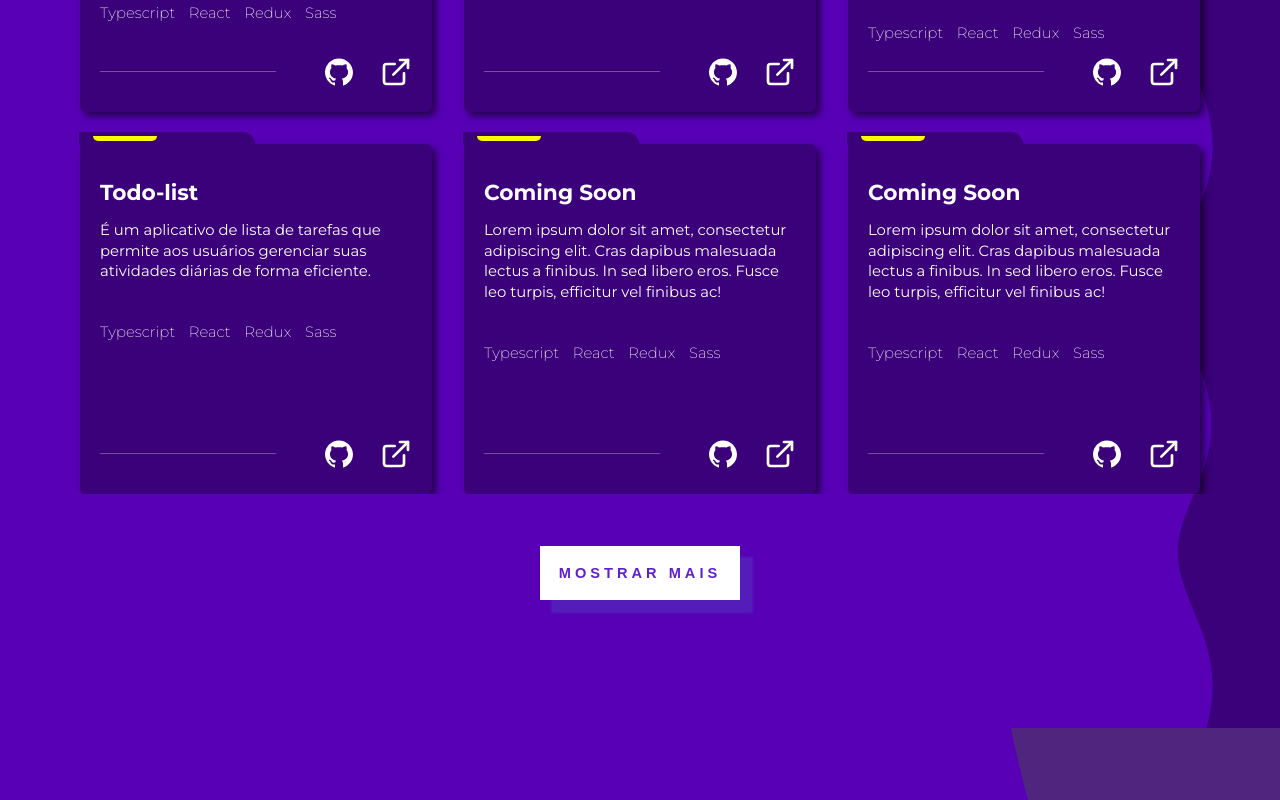
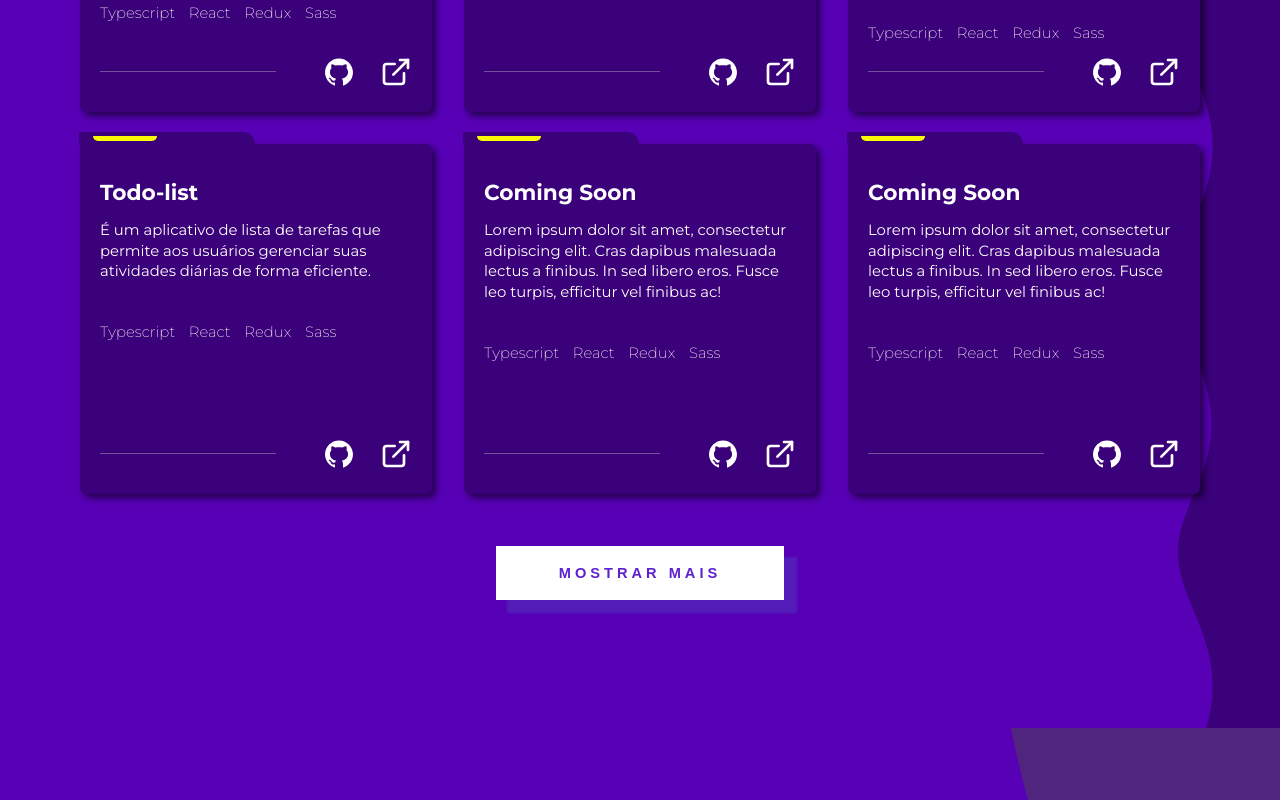
Before and after one commit to Sellucas/portfolio, a Next.js app: page /projects/Projects in a window 1280 px wide. Shown: the part 2867-3667 px from the top of the page. Built offline with nearby package versions, Linux system fonts and the light colour scheme.

Commit message:
style: reveal projects

```diff
--- a/src/components/Projects/Grid/Grid.module.scss
+++ b/src/components/Projects/Grid/Grid.module.scss
@@ -147,7 +147,8 @@
   box-shadow: 12px 12px 2px 1px #541dba;
   border: none;
   transition: 0.5s;
-  max-width: 22rem;
+  width: 100%;
+  max-width: 18rem;
   max-height: 4rem;
 
   &:hover {
--- a/src/components/Projects/Grid/Grid.tsx
+++ b/src/components/Projects/Grid/Grid.tsx
@@ -20,14 +20,19 @@ interface GridProps {
 const Grid: React.FC<GridProps> = ({ boxDataGrid }) => {
   return (
     <div>
-      <ScrollView delay={0.2}>
       <div className={scss.container}>
         {boxDataGrid.map((box) => (
           <div key={box.id} className={scss.box}>
             <a href="">
+              <ScrollView delay={0.2}>
                 <h3>{box.title}</h3>
+              </ScrollView>
             </a>
+            <div>
+              <ScrollView delay={0.4}>
                 <p>{box.text}</p>
+              </ScrollView>
+            </div>
             <p className={scss.stack}>{box.stack}</p>
             <hr className={scss.hr} />
             <ul className={scss.links}>
@@ -45,7 +50,6 @@ const Grid: React.FC<GridProps> = ({ boxDataGrid }) => {
           </div>
         ))}
       </div>
-      </ScrollView>
       <div className={scss.buttonDiv}>
         <button className={scss.seeMore}>MOSTRAR MAIS</button>
       </div>
```
Lines whose indentation alone changed are shown as unchanged.
